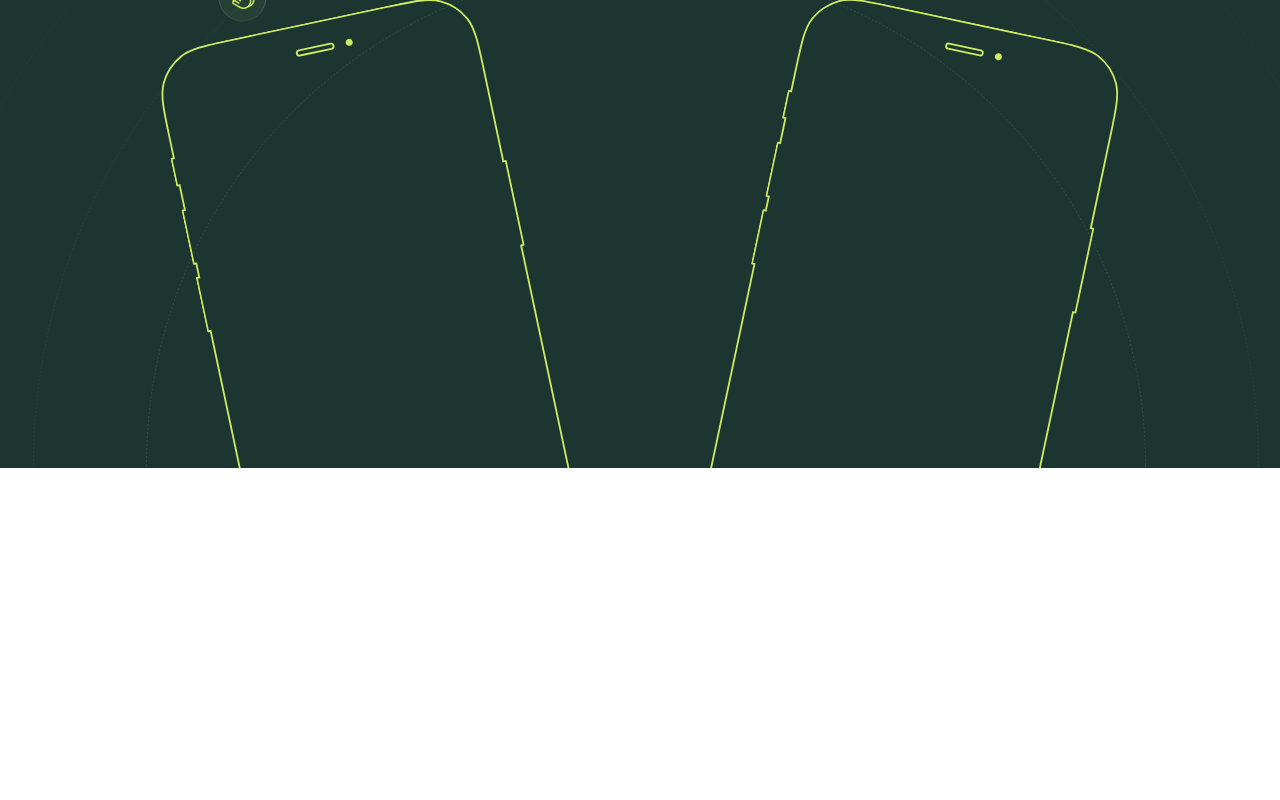
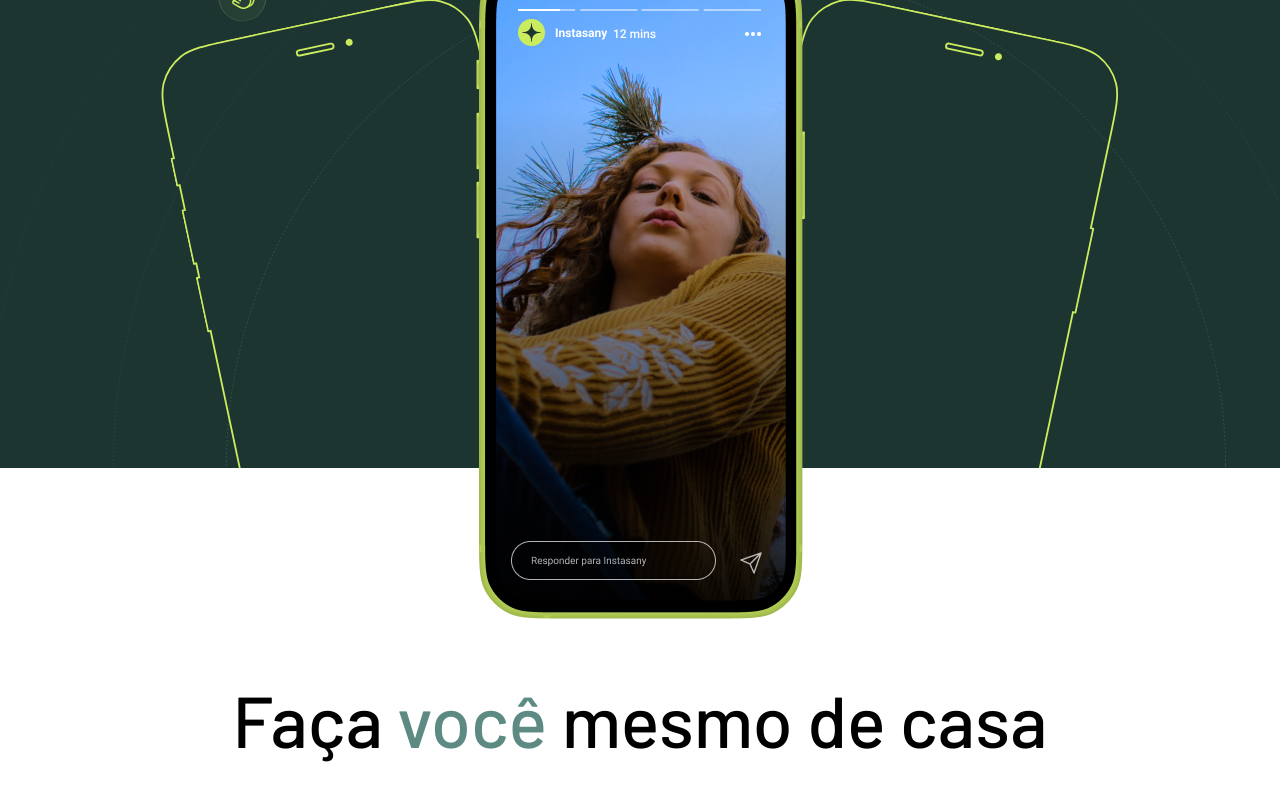
Before and after one commit to markus90souza/codeboost-instasany, a Next.js app: page / in a window 1280 px wide. Shown: the part 502-1302 px from the top of the page. Before the commit the page ends 970 px from the top, so only its background shows below. Built offline with nearby package versions, Linux system fonts and the light colour scheme.

Commit message:
feat: create a home features

```diff
--- a/package.json
+++ b/package.json
@@ -10,6 +10,7 @@
   },
   "dependencies": {
     "clsx": "^2.0.0",
+    "gsap": "^3.12.2",
     "next": "13.5.6",
     "react": "^18",
     "react-dom": "^18",
--- /dev/null
+++ b/src/app/(home)/components/home-features/index.tsx
@@ -0,0 +1,29 @@
+import { FC } from 'react'
+import Image from 'next/image'
+import { card01, card02, card03, card04, card05, card06, phone } from '@/assets'
+
+export const HomeFeatures: FC = () => {
+  return (
+    <section className="w-full pb-20">
+      <Image
+        className="sticky top-56 z-10 mx-auto -mt-[32rem] mb-16"
+        src={phone}
+        alt=""
+      />
+
+      <h2 className="mb-56 text-center text-7xl font-medium text-black">
+        Faça <span className="text-instasany-brand-light">você</span> mesmo de
+        casa
+      </h2>
+
+      <div className="relative mx-auto h-[35.125rem] w-full max-w-[82.5rem]">
+        <Image src={card01} alt="" className="absolute left-44 top-8" />
+        <Image src={card02} alt="" className="absolute bottom-32 left-0" />
+        <Image src={card03} alt="" className="absolute bottom-0 left-80" />
+        <Image src={card04} alt="" className="absolute right-32 top-0" />
+        <Image src={card05} alt="" className="absolute bottom-28 right-0" />
+        <Image src={card06} alt="" className="absolute bottom-0 right-80" />
+      </div>
+    </section>
+  )
+}
--- a/src/app/(home)/components/home-hero/index.tsx
+++ b/src/app/(home)/components/home-hero/index.tsx
@@ -5,7 +5,7 @@ import { fileIcon, hand2Icon, handIcon, mockup } from '@/assets'
 
 export const HomeHero: FC = () => {
   return (
-    <section className="bg-hero relative h-hero w-full overflow-hidden border-t border-t-instasany-brand-light bg-instasany-brand-dark bg-top bg-no-repeat pt-16">
+    <section className="bg-hero bgnor relative h-hero w-full overflow-hidden border-t border-t-instasany-brand-light bg-instasany-brand-dark pt-16">
       <Container className="flex flex-col items-center ">
         <div className="w-full max-w-hero text-center">
           <h3 className="mb-4 text-xl font-medium text-instasany-brand-light">
--- a/src/app/(home)/page.tsx
+++ b/src/app/(home)/page.tsx
@@ -1,9 +1,14 @@
+import { FC } from 'react'
+import { HomeFeatures } from './components/home-features'
 import { HomeHero } from './components/home-hero'
 
-export default function HomePage() {
+const HomePage: FC = () => {
   return (
     <>
       <HomeHero />
+      <HomeFeatures />
     </>
   )
 }
+
+export default HomePage
--- a/src/assets/index.ts
+++ b/src/assets/index.ts
@@ -6,4 +6,27 @@ import hand2Icon from './icon-hand-02.svg'
 import fileIcon from './icon-file.svg'
 
 import mockup from './mockup.svg'
-export { fileIcon, hand2Icon, handIcon, logoIcon, searchIcon, userIcon, mockup }
+import phone from './mockup-main.png'
+import card01 from './image-01.png'
+import card02 from './image-02.png'
+import card03 from './image-03.png'
+import card04 from './image-04.png'
+import card05 from './image-05.png'
+import card06 from './image-06.png'
+
+export {
+  fileIcon,
+  hand2Icon,
+  handIcon,
+  logoIcon,
+  searchIcon,
+  userIcon,
+  mockup,
+  phone,
+  card01,
+  card02,
+  card03,
+  card04,
+  card05,
+  card06,
+}
```
Also changed, not shown: 1 other file (tests, documents, lock files or other folders).
